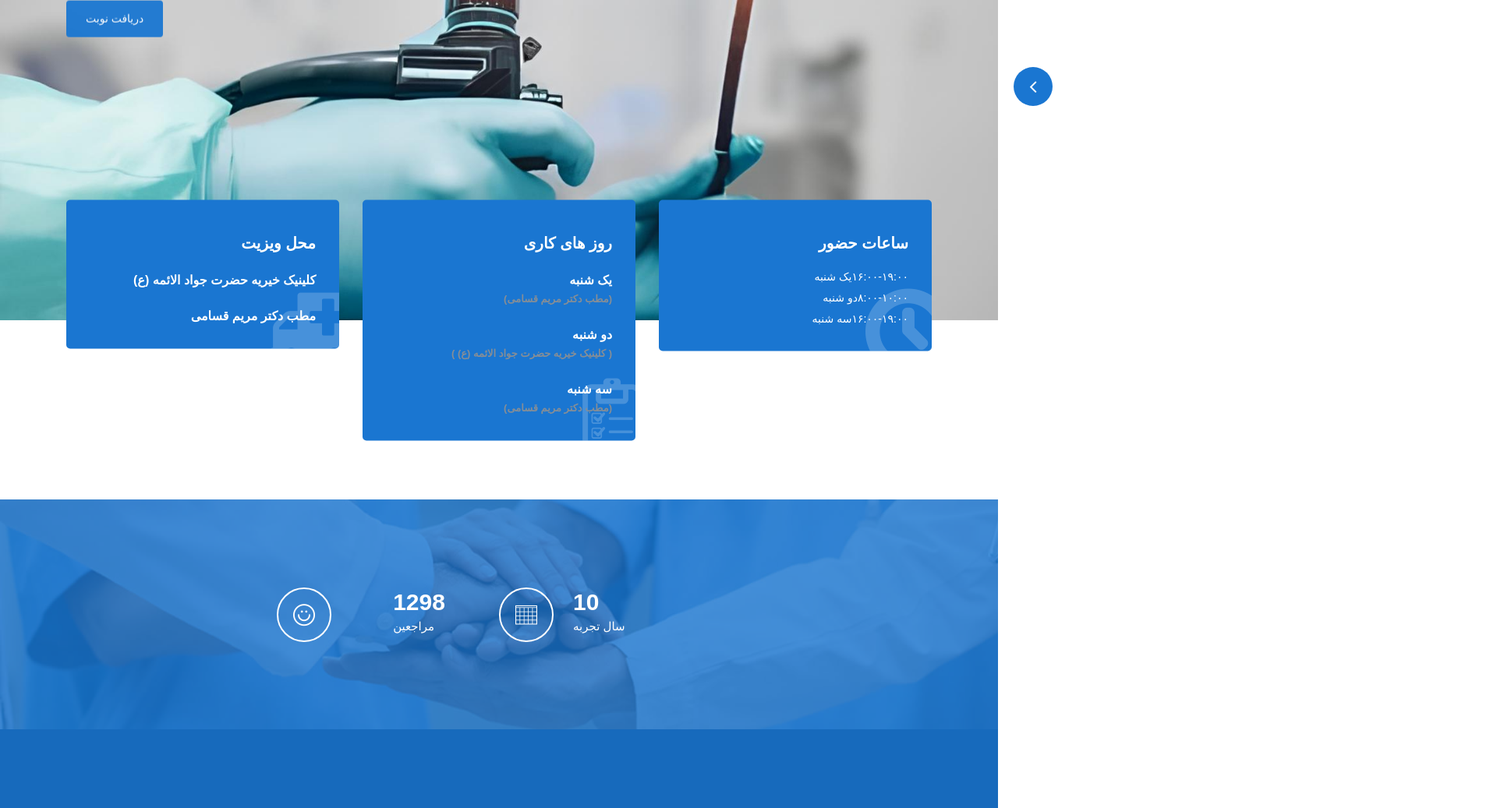
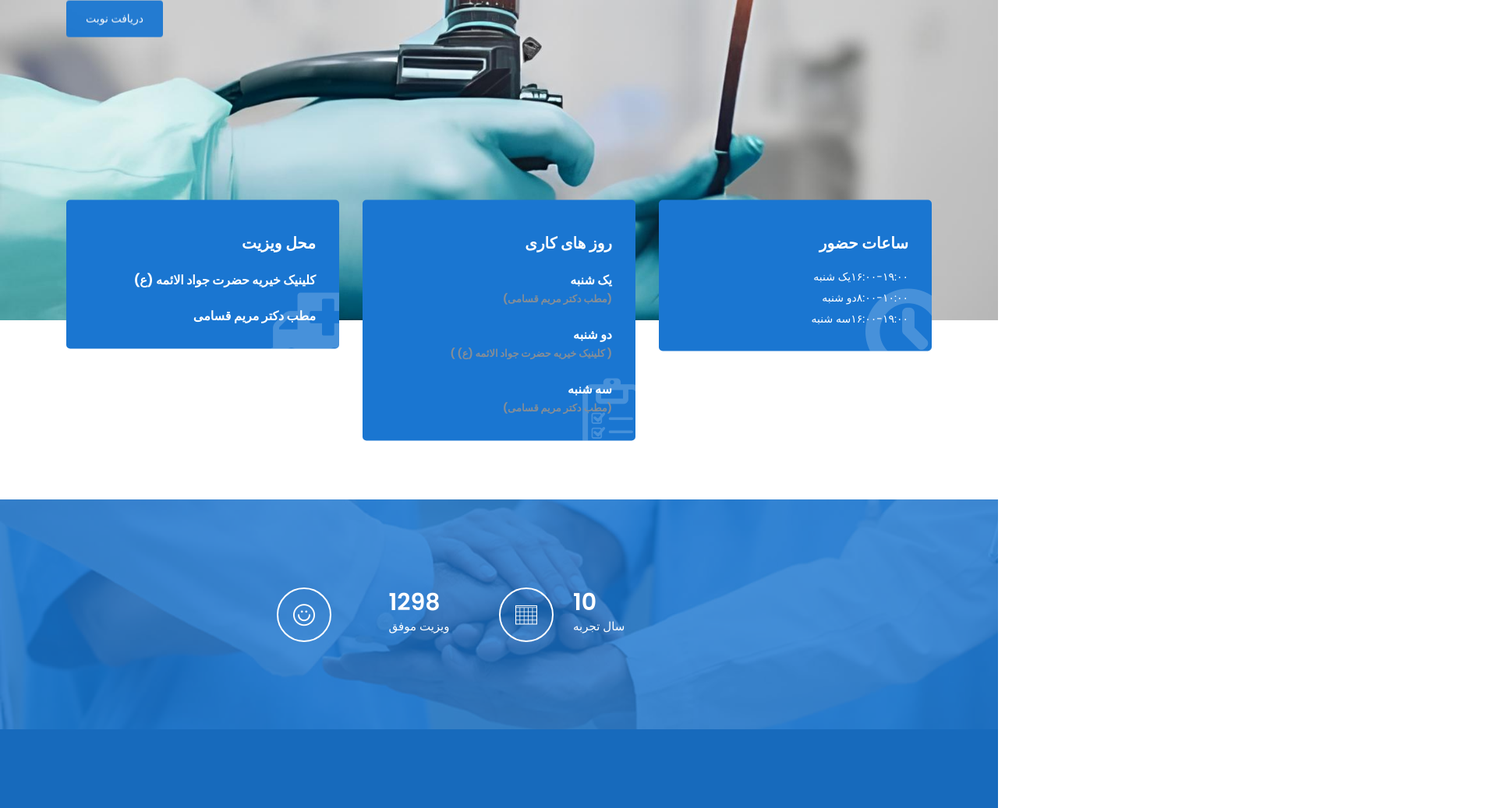
Before and after one commit to DRMaryamGhassami/Website, a plain HTML site: page index.html in a window 1280 px wide. Shown: the part 263-1300 px from the top of the page at 78% size, 1920 px wide, since content can reach past the window. Drawn offline with Linux system fonts and the light colour scheme; a script that the page names is missing.

```diff
--- a/index.html
+++ b/index.html
@@ -107,7 +107,7 @@
 
 		<!-- Slider Area -->
 		<section class="slider " >
-			<div class="hero-slider d-flex justify-content-center text-align: right">
+			<div class="hero-slider text-align: right">
 				<!-- Start Single Slider -->
 				<div class="single-slider d-flex justify-content-center" style="background-image:url('img/slider2.jpg')">
 					<div class="container ">
@@ -215,7 +215,7 @@
 							<i class="icofont-simple-smile"></i>
 							<div class="content">
 								<span class="counter">1298</span>
-								<p>مراجعین</p>
+								<p>ویزیت موفق</p>
 							</div>
 						</div>
 						<!-- End Single Fun -->
--- a/style.css
+++ b/style.css
@@ -49,7 +49,7 @@ Version:	1.1
 	Global CSS
 ===============================*/
 body{
-    font-family: 'Vazir', sans-serif;
+    font-family: 'Poppins', sans-serif;
 	font-weight: 400;
 	font-size:14px;
 	color:#888;
@@ -639,6 +639,7 @@ body{
 	background:#1A76D1;
 }
 .slider .owl-carousel .owl-nav {
+	display: none;
 	margin: 0;
     position: absolute;
     top: 50%;
```
